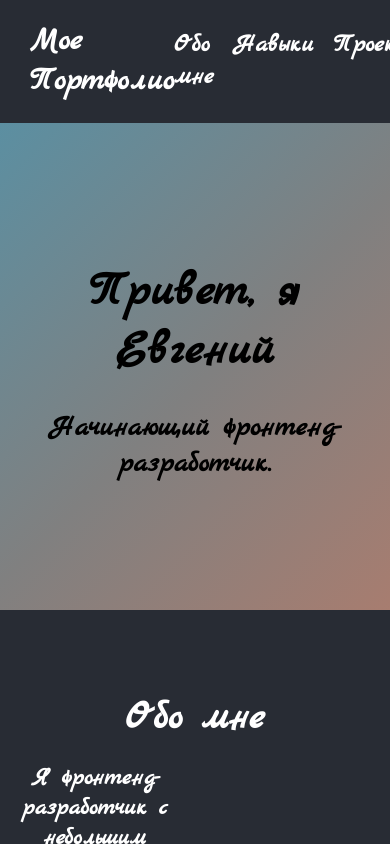
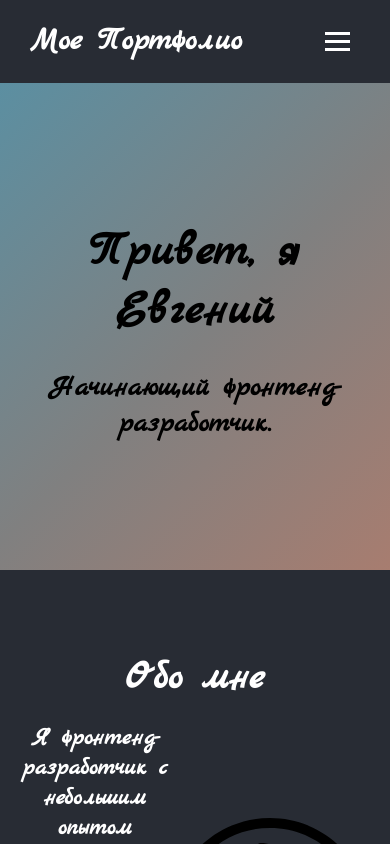
Before and after one commit to loaisa/Portfolio, a React (Create React App) app: page / in a window 390 px wide. Shown: the top 844 px of the page. Built offline with nearby package versions, Linux system fonts and the light colour scheme.

Commit message:
добавил бургер меню для адаптива

```diff
--- a/package.json
+++ b/package.json
@@ -22,6 +22,8 @@
     "web-vitals": "^2.1.4"
   },
   "scripts": {
+    "predeploy": "npm run build",
+    "deploy": "gh-pages -d build",
     "start": "react-scripts start",
     "build": "react-scripts build",
     "test": "react-scripts test",
--- a/src/components/Header.jsx
+++ b/src/components/Header.jsx
@@ -1,4 +1,4 @@
-import React from 'react';
+import React, { useState } from 'react';
 import {motion} from 'framer-motion';
 import styled from 'styled-components';
 
@@ -20,6 +20,17 @@ const Nav = styled.nav`
     display: flex;
     gap: 20px;
 
+    @media (max-width: 768px) {
+        position: fixed;
+        top: 0;
+        right: ${({ isOpen }) => (isOpen ? '0' : '-100%')};
+        height: 100vh;
+        width: 250px;
+        background-color: #282c34;
+        flex-direction: column;
+        padding: 80px 20px;
+        transition: right 0.3s ease-in-out;
+    }
 
     a {
         color: white;
@@ -30,16 +41,70 @@ const Nav = styled.nav`
         &:hover {
             color: #61dafb;
         }
+
+        @media (max-width: 768px) {
+            font-size: 20px;
+            padding: 15px 0;
+        }
+    }
+`;
+
+const BurgerButton = styled.button`
+    display: none;
+    background: none;
+    border: none;
+    cursor: pointer;
+    padding: 10px;
+    z-index: 1001;
+
+    @media (max-width: 768px) {
+        display: block;
+    }
+
+    div {
+        width: 25px;
+        height: 3px;
+        background-color: white;
+        margin: 5px 0;
+        transition: all 0.3s ease;
+
+        &:nth-child(1) {
+            transform: ${({ isOpen }) => isOpen ? 'rotate(45deg) translate(8px, 6px)' : 'rotate(0)'};
+        }
+
+        &:nth-child(2) {
+            opacity: ${({ isOpen }) => isOpen ? '0' : '1'};
+        }
+
+        &:nth-child(3) {
+            transform: ${({ isOpen }) => isOpen ? 'rotate(-45deg) translate(7px, -5px)' : 'rotate(0)'};
+        }
+    }
+`;
+
+const Overlay = styled.div`
+    display: none;
+
+    @media (max-width: 768px) {
+        display: ${({ isOpen }) => (isOpen ? 'block' : 'none')};
+        position: fixed;
+        top: 0;
+        left: 0;
+        width: 100%;
+        height: 100%;
+        background-color: rgba(0, 0, 0, 0.5);
     }
 `;
 
 const Header = () => {
+    const [isOpen, setIsOpen] = useState(false);
 
     const HandleScroll=(id)=>{
         const element = document.getElementById(id)
         if (element) {
             element.scrollIntoView({ behavior: 'smooth' });
         }
+        setIsOpen(false);
     }
 
     const ListNav = ['Обо мне', 'Навыки', 'Проекты', 'Контакты']
@@ -54,7 +119,13 @@ const Header = () => {
             >
                 <h1>Мое Портфолио</h1>
             </motion.div>
-            <Nav>
+            <BurgerButton isOpen={isOpen} onClick={() => setIsOpen(!isOpen)}>
+                <div />
+                <div />
+                <div />
+            </BurgerButton>
+            <Overlay isOpen={isOpen} onClick={() => setIsOpen(false)} />
+            <Nav isOpen={isOpen}>
                 {ListNav.map((value, index) =>
                     <motion.a
                         key={index}
@@ -67,7 +138,6 @@ const Header = () => {
                         {value}
                     </motion.a>
                 )}
-
             </Nav>
         </StyledHeader>
     );
--- a/src/components/Projects.jsx
+++ b/src/components/Projects.jsx
@@ -42,7 +42,7 @@ const Projects = () => {
         },
         {title: 'CryptoCoin', description: 'Данный проект для поиска криптовалюты, использовалась openapi для запросов. Дополнительно попробовал использовать библиотеку Ant Design. И попробовал TypeScript.',
             url: 'https://loaisa.github.io/CryptoCoin/'},
-        {title: 'Mountain Parallax', description: 'Визульальный проект со слайдером, параллакс эффектом. В данном проекте использоватлось минимальное количество библиотек',url: 'https://loaisa.github.io/mountain/'},
+        {title: 'Mountain Parallax', description: 'Визульальный проект со слайдером, параллакс эффектом. В данном проекте использовалось минимальное количество библиотек',url: 'https://loaisa.github.io/mountain/'},
     ];
 
     return (
```
